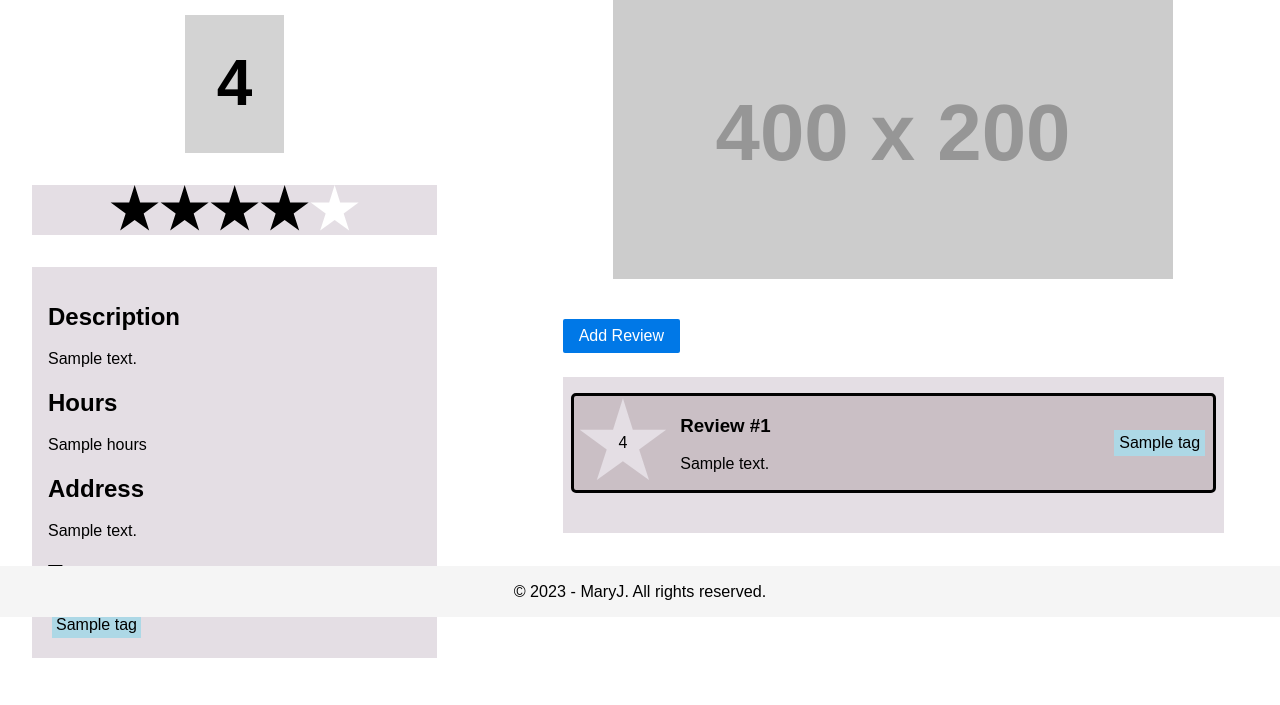
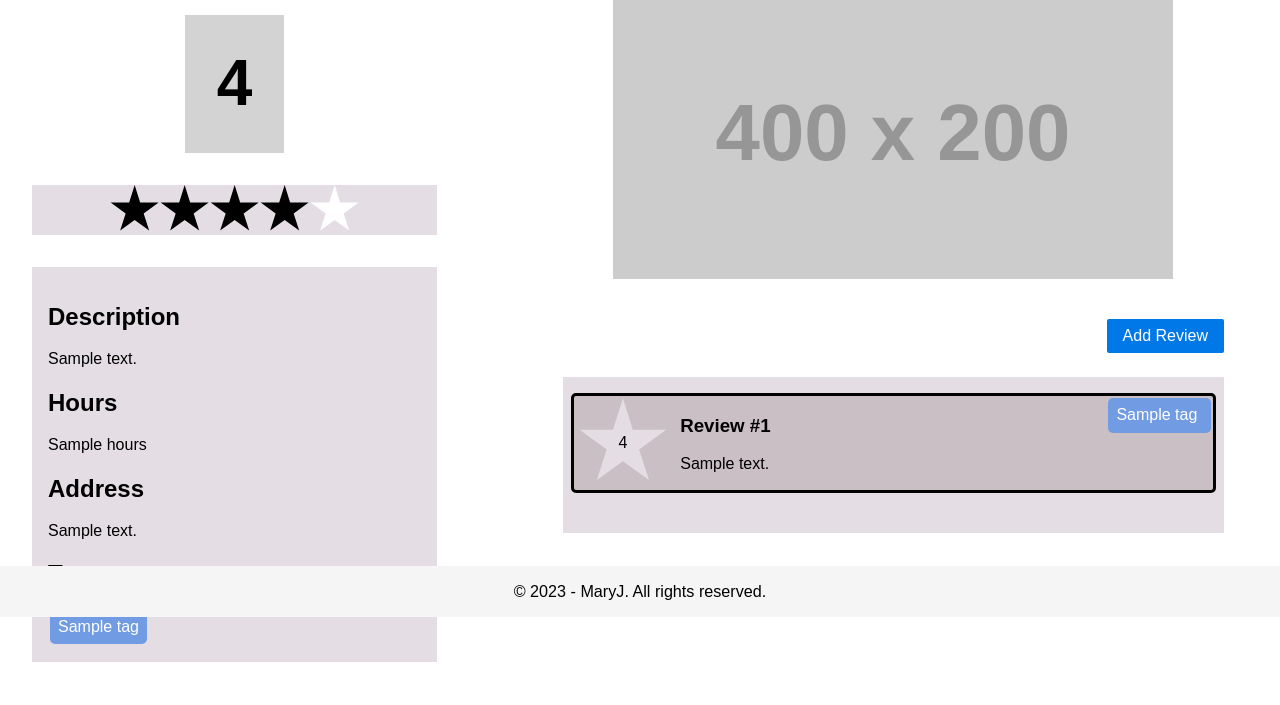
Before and after one commit to ryanjohnsen/goodsits, a Flask app: template templates/location.html in a window 1280 px wide. Shown: the part 183-888 px from the top of the page. Run offline with Flask 2, Linux system fonts and the light colour scheme; the template is opened without the code that fills it: most values are stand-ins (such as "Sample title", 1, 10 or a date in 2020); grey boxes labelled with a size stand in for pictures from a placeholder-image service; some libraries are stand-ins or nearby versions.

Commit message:
Beautifying tag lists in location page 🤩

```diff
--- a/static/css/location.css
+++ b/static/css/location.css
@@ -87,6 +87,8 @@ body {
 
 #add-review-button {
     padding: 1.5rem;
+    display: flex;
+    justify-content: flex-end;
 }
 
 
@@ -123,29 +125,3 @@ body {
     justify-content: center;
     margin-right: 0.5rem;
 }
-
-.tag-box {
-    display: flex;
-    flex-direction: column;
-    justify-content: center;
-    align-items: normal;
-}
-
-.tag-box div {
-    text-align: center;
-    margin: 0.25rem 0.5rem;
-    padding: 0.25rem;
-    background-color: lightblue;
-}
-
-#loc-tags {
-    display: flex;
-    flex-direction: row;
-    flex-wrap: wrap;
-}
-
-#loc-tags .loc-tag {
-    margin: 0.25rem;
-    padding: 0.25rem;
-    background-color: lightblue;
-}
--- a/templates/location.html
+++ b/templates/location.html
@@ -3,6 +3,7 @@
 {% block html_head %}
     <link rel="stylesheet" href="{{ url_for('static', filename='css/location.css') }}">
     <link rel="stylesheet" href="{{url_for('static', filename='css/reviewForm.css')}}">
+    <link rel="stylesheet" href="{{url_for('static', filename='css/tags.css')}}">
     <script defer src="{{url_for('static', filename='scripts/reviewModal.js')}}"></script>
 {% endblock %}
 
@@ -40,9 +41,9 @@
 
                 <!-- TODO: make tags look cool -->
                 <h2>Tags</h2>
-                <div id="loc-tags">
+                <div id="picked-tags">
                     {% for tag in location["tags"] %}
-                        <div class="loc-tag">
+                        <div class="picked tag">
                             {{ tag }}
                         </div>
                     {% endfor %}
@@ -79,9 +80,9 @@
                             </h3>
                             <p>{{ rev["review"] }}</p>
                         </div>
-                        <div class="tag-box pure-u-1-6">
+                        <div class="picked-tags pure-u-1-6">
                             {% for tag in rev["tags"] %}
-                                <div>
+                                <div class="picked tag">
                                     {{ tag }}
                                 </div>
                             {% endfor %}
```
